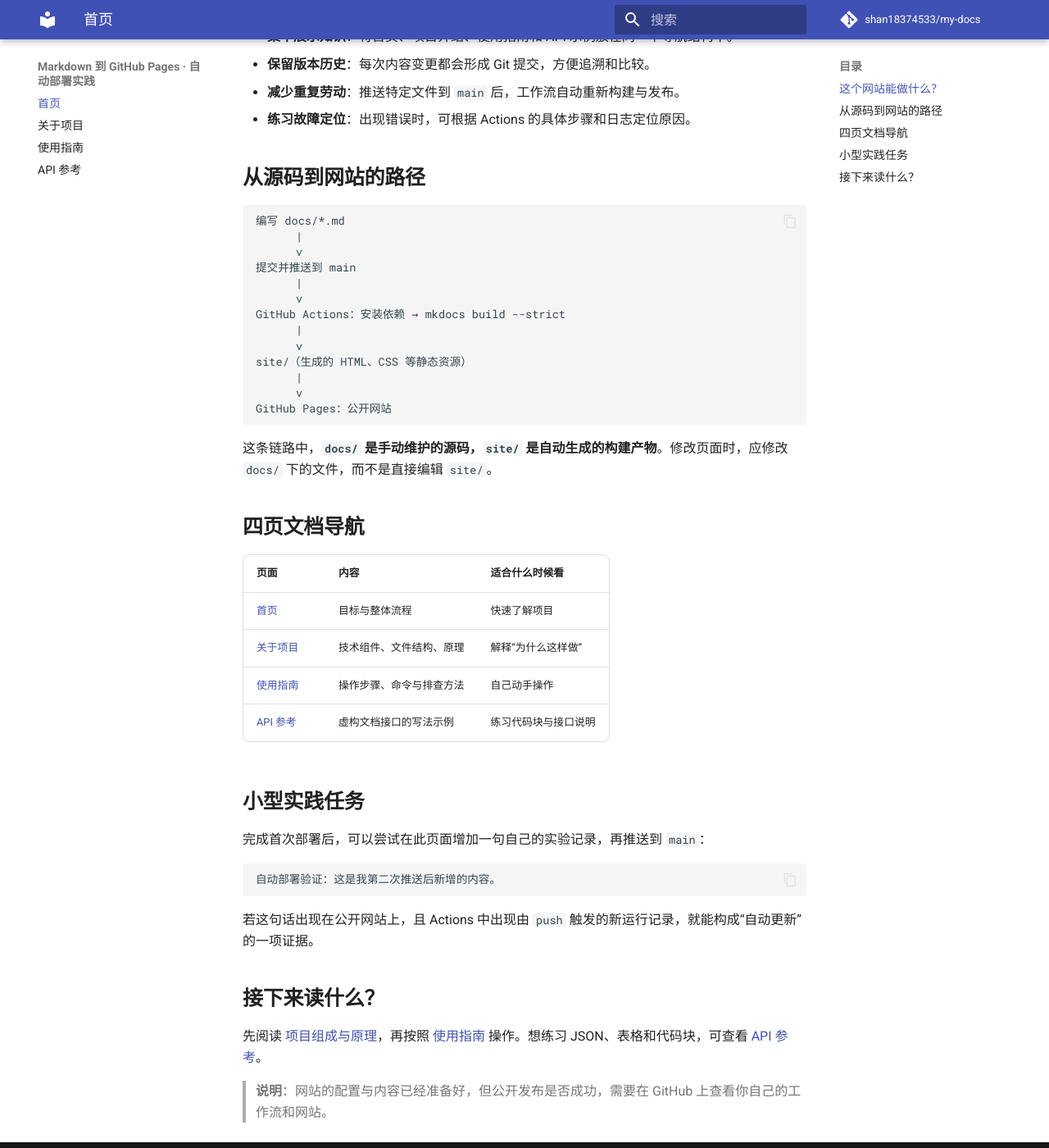
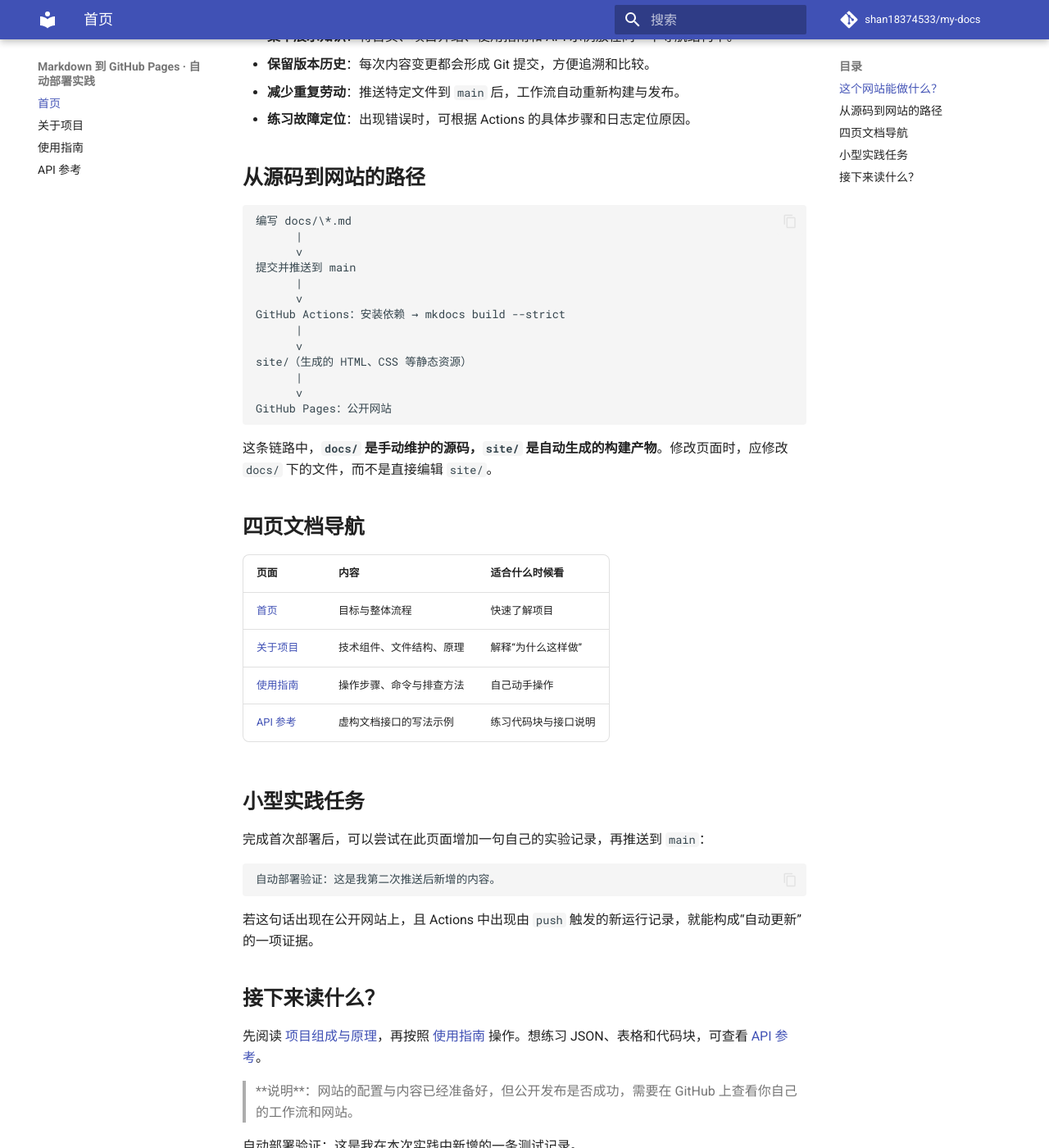
Before and after one commit to shan18374533/my-docs, an MkDocs documentation site: the page built from docs/index.md, in a window 1280 px wide and 1400 px high, scrolled down 331 px. Shown: the whole window at 82% size. Built offline with MkDocs 1.6.1 and Material for MkDocs 9.7.7, drawn with Linux system fonts in a browser that asks for light colours; comment, search, counter and statistics services are not loaded.

Commit message:
验证文档修改后自动更新网站

````diff
--- a/docs/index.md
+++ b/docs/index.md
@@ -6,15 +6,15 @@
 
 ## 这个网站能做什么？
 
-- **集中展示知识**：将首页、项目介绍、使用指南和 API 示例放在同一个导航结构中。
-- **保留版本历史**：每次内容变更都会形成 Git 提交，方便追溯和比较。
-- **减少重复劳动**：推送特定文件到 `main` 后，工作流自动重新构建与发布。
-- **练习故障定位**：出现错误时，可根据 Actions 的具体步骤和日志定位原因。
+* **集中展示知识**：将首页、项目介绍、使用指南和 API 示例放在同一个导航结构中。
+* **保留版本历史**：每次内容变更都会形成 Git 提交，方便追溯和比较。
+* **减少重复劳动**：推送特定文件到 `main` 后，工作流自动重新构建与发布。
+* **练习故障定位**：出现错误时，可根据 Actions 的具体步骤和日志定位原因。
 
 ## 从源码到网站的路径
 
 ```text
-编写 docs/*.md
+编写 docs/\*.md
       |
       v
 提交并推送到 main
@@ -33,12 +33,12 @@ GitHub Pages：公开网站
 
 ## 四页文档导航
 
-| 页面 | 内容 | 适合什么时候看 |
-| --- | --- | --- |
-| [首页](index.md) | 目标与整体流程 | 快速了解项目 |
-| [关于项目](about.md) | 技术组件、文件结构、原理 | 解释“为什么这样做” |
-| [使用指南](guide.md) | 操作步骤、命令与排查方法 | 自己动手操作 |
-| [API 参考](api.md) | 虚构文档接口的写法示例 | 练习代码块与接口说明 |
+|页面|内容|适合什么时候看|
+|-|-|-|
+|[首页](index.md)|目标与整体流程|快速了解项目|
+|[关于项目](about.md)|技术组件、文件结构、原理|解释“为什么这样做”|
+|[使用指南](guide.md)|操作步骤、命令与排查方法|自己动手操作|
+|[API 参考](api.md)|虚构文档接口的写法示例|练习代码块与接口说明|
 
 ## 小型实践任务
 
@@ -54,4 +54,8 @@ GitHub Pages：公开网站
 
 先阅读 [项目组成与原理](about.md)，再按照 [使用指南](guide.md) 操作。想练习 JSON、表格和代码块，可查看 [API 参考](api.md)。
 
-> **说明**：网站的配置与内容已经准备好，但公开发布是否成功，需要在 GitHub 上查看你自己的工作流和网站。
+> \*\*说明\*\*：网站的配置与内容已经准备好，但公开发布是否成功，需要在 GitHub 上查看你自己的工作流和网站。
+
+
+
+自动部署验证：这是我在本次实践中新增的一条测试记录。
````
